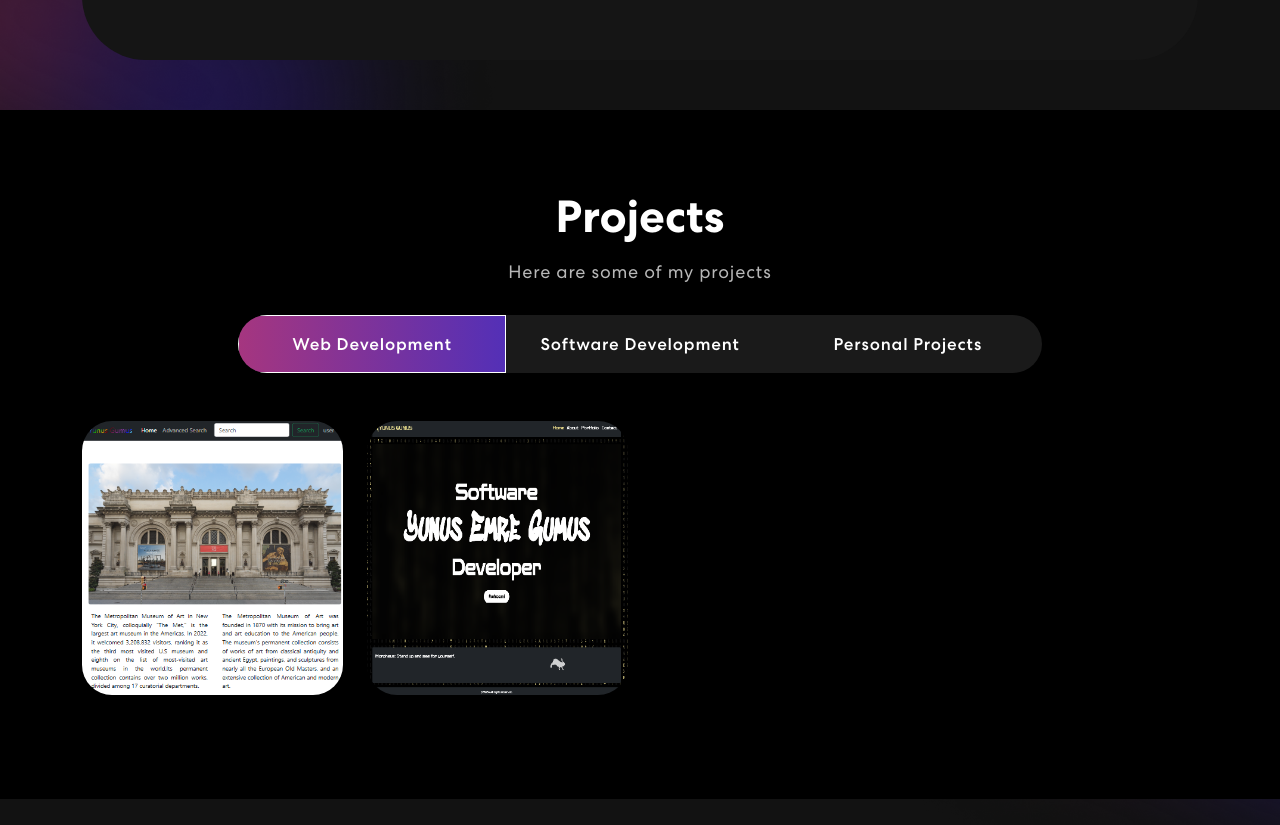
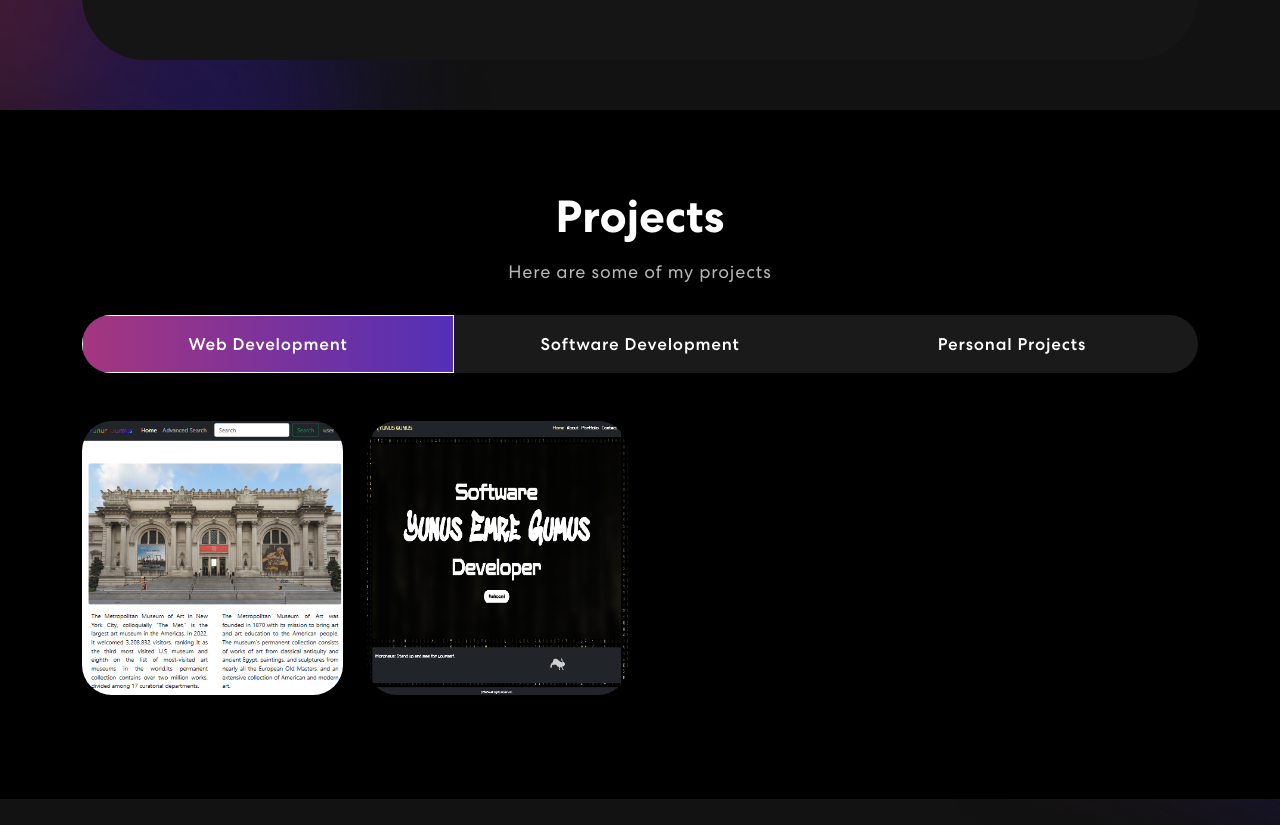
Before and after one commit to yemregumus/new-portfolio, a React (Create React App) app: page / in a window 1280 px wide. Shown: the part 1345-2170 px from the top of the page. Built offline with nearby package versions, Linux system fonts and the light colour scheme.

Commit message:
fixed project pill css, and social links

```diff
--- a/src/App.css
+++ b/src/App.css
@@ -393,12 +393,20 @@ nav.navbar .navbar-toggler[aria-expanded="true"] .navbar-toggler-icon {
   width: 56%;
 }
 .project .nav.nav-pills {
-  width: 72%;
+  width: 100%;
   margin: 0 auto;
   border-radius: 50px;
   background-color: rgb(255 255 255 / 10%);
   overflow: hidden;
+  overflow-x: auto;
+  scrollbar-width: none;
+  -ms-overflow-style: none;
 }
+
+.project .nav.nav-pills::-webkit-scrollbar {
+  display: none;
+}
+
 .project .nav.nav-pills .nav-item {
   width: 33.33333%;
 }
--- a/src/components/NavBar.js
+++ b/src/components/NavBar.js
@@ -36,7 +36,7 @@ export const NavBar = () => {
             <span className="navbar-toggler-icon"></span>
           </Navbar.Toggle>
           <Navbar.Collapse id="basic-navbar-nav">
-            <Nav className="me-auto">
+            <Nav className="me-auto d-flex flex-row justify-content-center">
               <Nav.Link href="#home" className={activeLink === "home" ? "active navbar-link" : "navbar-link"} onClick={() => onUpdateActiveLink("home")}>
                 Home
               </Nav.Link>
@@ -49,10 +49,10 @@ export const NavBar = () => {
             </Nav>
             <span className="navbar-text">
               <div className="social-icon">
-                <a href="https://www.linkedin.com/in/jonasgumusyyz/">
+                <a href="https://www.linkedin.com/in/jonasgumusyyz/" target="_blank" rel="noreferrer">
                   <img src={navIcon1} alt="" />
                 </a>
-                <a href="https://github.com/yemregumus">
+                <a href="https://github.com/yemregumus" target="_blank" rel="noreferrer">
                   <img src={navIcon2} alt="" />
                 </a>
               </div>
--- a/src/components/Projects.js
+++ b/src/components/Projects.js
@@ -30,7 +30,7 @@ export const Projects = () => {
             <h2>Projects</h2>
             <p>Here are some of my projects</p>
             <Tab.Container id="projects=tabs" defaultActiveKey="first">
-              <Nav variant="pills" className="nav-pills mb-5 justify-content-center align-items-center" id="pills-tab">
+              <Nav variant="pills" className="nav-pills mb-5 justify-content-center align-items-center d-flex flex-nowrap overflow-auto nav-justified" id="pills-tab">
                 <Nav.Item>
                   <Nav.Link eventKey="first">Web Development</Nav.Link>
                 </Nav.Item>
```
